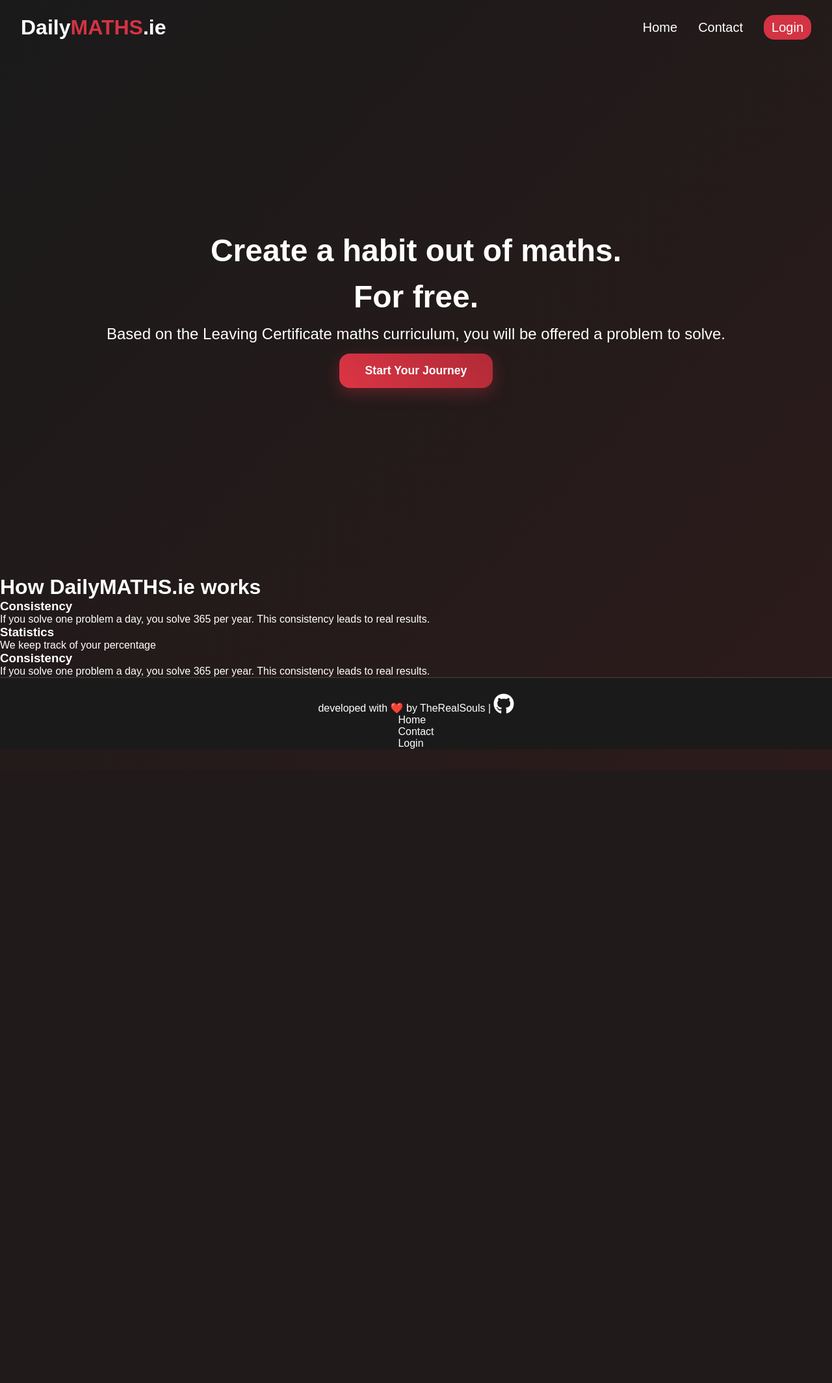
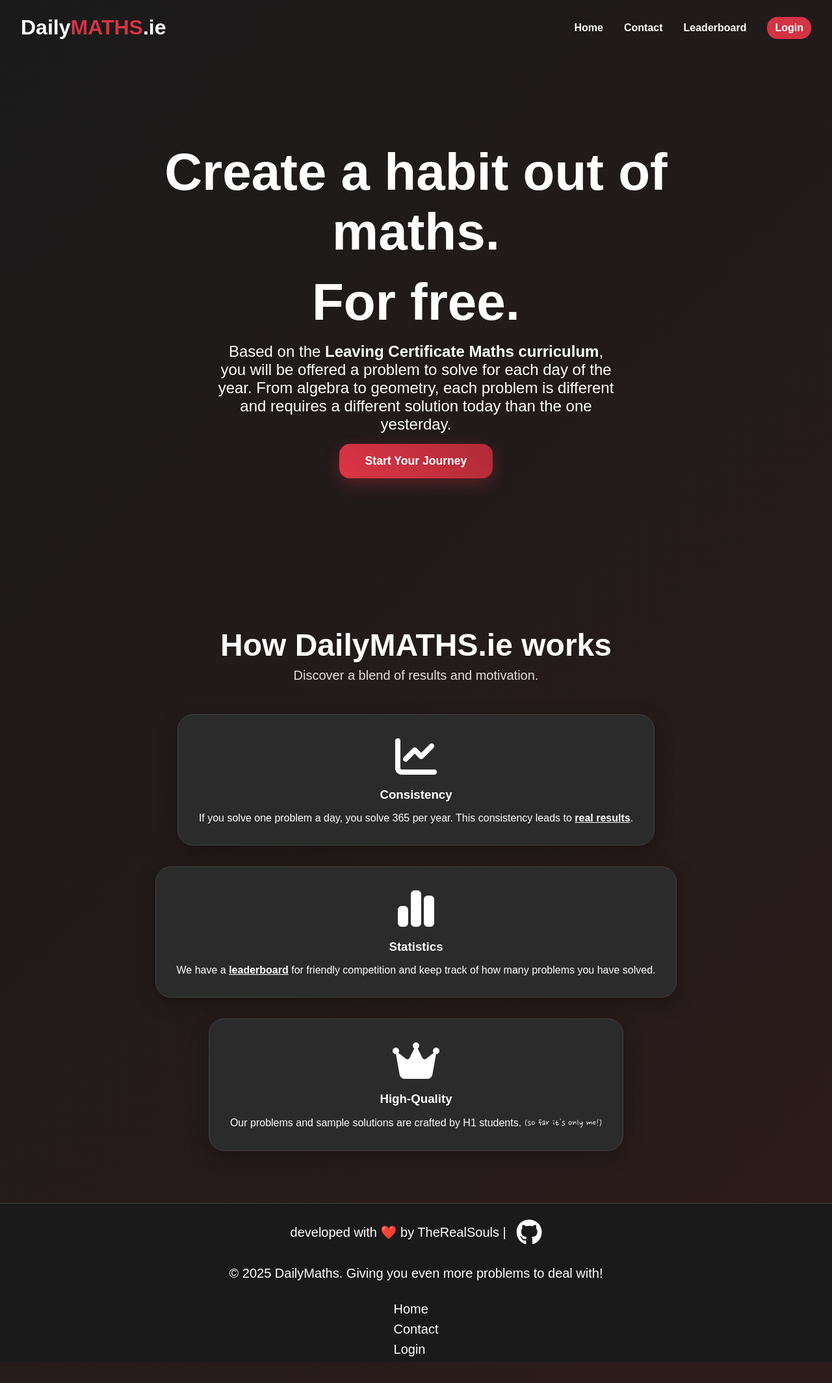
Before and after one commit to TheRealSouls/mathsdaily, a Flask app: page / in a window 1280 px wide. Shown: the whole page at 65% size. Before the commit the page ends 1185 px from the top, so only its background shows below. Run offline with Flask 3, Linux system fonts and the light colour scheme; some libraries are stand-ins or nearby versions; some web fonts are replaced.

Commit message:
Finished index.html and cleaned up files

```diff
--- /dev/null
+++ b/static/index.css
@@ -0,0 +1,138 @@
+/* Hero section */
+
+#hero {
+    height: 100vh;
+    display: flex;
+    flex-direction: column;
+    align-items: center;
+    justify-content: center;
+    text-align: center;
+    position: relative;
+    z-index: 10;
+    font-size: 1.5rem;
+}
+
+#hero h1 {
+    font-size: 5rem;
+}
+
+#hero p {
+    margin: 0 20%;
+}
+
+#hero-content {
+    margin: 0 10%;
+}
+
+#hero-content * {
+    margin-bottom: 1rem;
+}
+
+.cta-button {
+    display: inline-block;
+    padding: 1rem 2.5rem;
+    background: linear-gradient(45deg, #dc3545, #b02a37);
+    border-radius: 1rem;
+    font-weight: bold;
+    font-size: 1.1rem;
+    box-shadow: 0 8px 25px rgba(220, 53, 69, 0.3);
+    transition: all 0.3s ease;
+    text-align: center;
+    margin-top: 1rem;
+}
+
+.cta-button:hover {
+    transform: translateY(-3px);
+    box-shadow: 0 12px 35px rgba(220, 53, 69, 0.4);
+}
+
+.math-symbols {
+    position: absolute;
+    width: 100%;
+    height: 100%;
+    pointer-events: none;
+}
+
+.math-symbol {
+    position: absolute;
+    font-size: 2rem;
+    color: rgba(220, 53, 69, 1);
+    animation: floatSymbol 20s infinite linear;
+    z-index: -1;
+}
+
+@keyframes floatSymbol {
+    0% {
+        transform: translateY(100vh) rotate(0deg);
+        opacity: 0;
+    }
+    10% {
+        opacity: 0.3;
+    }
+    90% {
+        opacity: 0.3;
+    }
+    100% {
+        transform: translateY(-10vh) rotate(720deg);
+        opacity: 0;
+    }
+}
+
+/* Features section */
+
+#features-grid {
+    text-align: center;
+    padding: 5rem 2rem;
+}
+
+#features-grid h1 {
+    font-size: 3rem;
+    display: inline-block;
+}
+
+#features-grid .desc {
+    font-size: 1.25rem;
+    color: #e0e0e0;
+    margin: 0.5rem 0 3rem 0;
+}
+
+.feature-card {
+    background: var(--grey);
+    padding: 2rem;
+    border-radius: 1.5rem;
+    box-shadow: 0 8px 30px rgba(0, 0, 0, 0.3);
+    transition: all 0.3s ease;
+    border: 1px solid #404040;
+    display: flex;
+    flex-direction: column;
+    gap: 1rem;
+}
+
+.feature-card a {
+    text-decoration: underline;
+    font-weight: bold;
+}
+
+.feature-card:hover {
+    transform: translateY(-5px);
+    box-shadow: 0 15px 40px rgba(220, 53, 69, 0.2);
+    border-color: var(--red);
+}
+
+.container {
+    max-width: 1200px;
+    margin: 0 auto;
+    display: flex;
+    flex-direction: column;
+    justify-content: center;
+    align-items: center;
+    gap: 2rem;
+}
+
+/* Media queries: to fix later */
+
+@media only screen and (max-width: 768px) {
+    #footer-nav {
+        flex-direction: row;
+    }
+}
--- /dev/null
+++ b/static/layout.css
@@ -0,0 +1,133 @@
+/* Default */
+
+* {
+    margin: 0;
+    padding: 0;
+    box-sizing: border-box;
+    font-family: "Nata-Sans", sans-serif;
+    color: var(--white);
+    text-decoration: none;
+    list-style: none;
+}
+
+html {
+    overflow-x: hidden;
+}
+
+body {
+    background: linear-gradient(135deg, #1a1a1a 0%, #2d1b1b 100%);
+    overflow-x: hidden;
+}
+
+:root {
+    --black: #1B1A1A;
+    --grey: #2B2B2B;
+    --red: #D43343;
+    --red-2: #dc3545;
+    --white: #FFF;
+}
+
+@media (prefers-reduced-motion: no-preference) {
+    html {
+        scroll-behavior: smooth;
+    }
+}
+
+/* Text styles */
+
+.brackets {
+    font-size: 1rem;
+    font-family: "Nanum Pen Script", cursive;
+    color: #ddd;
+}
+
+/* Header */
+
+header {
+    display: flex;
+    justify-content: space-between;
+    align-items: center;
+    color: var(--white);
+    padding: 1.5rem 2rem;
+}
+
+#title span {
+    text-transform: uppercase;
+    color: var(--red);
+}
+
+#header-nav {
+    display: flex;
+    width: 100%;
+    align-items: center;
+    justify-content: end;
+    margin-left: auto;
+}
+
+#header-nav ul {
+    display: flex;
+    gap: 2rem;
+    align-items: center;
+}
+
+#header-nav ul li a {
+    font-size: 1rem;
+    font-weight: 700;
+    transition: 0.1s ease;
+}
+
+#header-nav ul li:not(:last-child) a:hover {
+    color: var(--red)
+}
+
+#header-nav ul li:last-child {
+    background-color: var(--red);
+    border-radius: 1rem;
+    padding: 0.5rem 0.75rem;
+    transition: 0.2s ease;
+}
+
+#header-nav ul li:last-child:hover {
+    background-color: darkred;
+    box-shadow: 0 0 10px crimson, 0 0 20px crimson inset;
+}
+
+/* Footer */
+
+footer {
+    background-color: var(--black);
+    border-top: 1px solid #404040;
+    padding-top: 1.5rem;
+}
+
+footer p {
+    font-size: 1.25rem;
+    margin-bottom: 2rem;
+    display: flex;
+    align-items: center;
+    justify-content: center;
+    gap: 1rem;
+}
+
+#footer-nav {
+    display: flex;
+    justify-content: center;
+    align-items: center;
+    flex-direction: column;
+    gap: 2rem;
+    margin-bottom: 2rem;
+    flex-wrap: wrap;
+}
+
+#footer-nav a {
+    transition: color 0.3s ease;
+    font-size: 1.25rem;
+}
+
+#footer-nav ul li {
+    margin-bottom: 0.5rem;
+}
+
+#footer-nav a:hover {
+    color: var(--red-2);
+}
--- a/static/style.css
+++ /dev/null
@@ -1,163 +0,0 @@
-* {
-    margin: 0;
-    padding: 0;
-    box-sizing: border-box;
-    font-family: "Nata-Sans", sans-serif;
-    color: var(--white);
-    text-decoration: none;
-    list-style: none;
-}
-
-html {
-    overflow-x: hidden;
-}
-
-body {
-    background: linear-gradient(135deg, #1a1a1a 0%, #2d1b1b 100%);
-    overflow-x: hidden;
-}
-
-:root {
-    --black: #1B1A1A;
-    --grey: #2B2B2B;
-    --red: #D43343;
-    --red-2: #dc3545;
-    --white: #FFF;
-}
-
-@media (prefers-reduced-motion: no-preference) {
-    html {
-        scroll-behavior: smooth;
-    }
-}
-
-header {
-    display: flex;
-    justify-content: space-between;
-    align-items: center;
-    color: var(--white);
-    padding: 1.5rem 2rem;
-}
-
-#title span {
-    text-transform: uppercase;
-    color: var(--red);
-}
-
-#header-nav {
-    display: flex;
-    width: 100%;
-    align-items: center;
-    justify-content: end;
-    margin-left: auto;
-}
-
-#header-nav ul {
-    display: flex;
-    gap: 2rem;
-}
-
-#header-nav ul li a {
-    font-size: 1.25rem;
-}
-
-#header-nav ul li:last-child a {
-    background-color: var(--red);
-    padding: 0.5rem 0.75rem;
-    border-radius: 1rem;
-}
-
-#hero {
-    height: 100vh;
-    display: flex;
-    flex-direction: column;
-    align-items: center;
-    justify-content: center;
-    text-align: center;
-    position: relative;
-    z-index: 10;
-    font-size: 1.5rem;
-}
-
-#hero-content {
-    margin: 0 10%;
-}
-
-#hero-content * {
-    margin-bottom: 1rem;
-}
-
-.cta-button {
-    display: inline-block;
-    padding: 1rem 2.5rem;
-    background: linear-gradient(45deg, #dc3545, #b02a37);
-    border-radius: 1rem;
-    font-weight: bold;
-    font-size: 1.1rem;
-    box-shadow: 0 8px 25px rgba(220, 53, 69, 0.3);
-    transition: all 0.3s ease;
-    text-align: center;
-}
-
-.cta-button:hover {
-    transform: translateY(-3px);
-    box-shadow: 0 12px 35px rgba(220, 53, 69, 0.4);
-}
-
-.math-symbols {
-    position: absolute;
-    width: 100%;
-    height: 100%;
-    pointer-events: none;
-}
-
-.math-symbol {
-    position: absolute;
-    font-size: 2rem;
-    color: rgba(220, 53, 69, 1);
-    animation: floatSymbol 20s infinite linear;
-    z-index: -1;
-}
-
-@keyframes floatSymbol {
-    0% {
-        transform: translateY(100vh) rotate(0deg);
-        opacity: 0;
-    }
-    10% {
-        opacity: 0.3;
-    }
-    90% {
-        opacity: 0.3;
-    }
-    100% {
-        transform: translateY(-10vh) rotate(720deg);
-        opacity: 0;
-    }
-}
-
-footer {
-    background-color: var(--black);
-    border-top: 1px solid #404040;
-    padding-top: 1.5rem;
-}
-
-footer p {
-    text-align: center;
-}
-
-#footer-nav {
-    display: flex;
-    justify-content: center;
-    gap: 2rem;
-    margin-bottom: 2rem;
-    flex-wrap: wrap;
-}
-
-#footer-nav a {
-    transition: color 0.3s ease;
-}
-
-#footer-nav a:hover {
-    color: var(--red-2);
-}
--- a/templates/index.html
+++ b/templates/index.html
@@ -1,4 +1,8 @@
 {% extends "layout.html" %}
+
+{% block styles %}
+    <link rel="stylesheet" href="../static/index.css">
+{% endblock %}
 
 {% block content %}
     <div id="hero">
@@ -6,26 +10,34 @@
         <div id="hero-content">
             <h1>Create a habit out of maths.</h1>
             <h1>For free.</h1>
-            <p>Based on the Leaving Certificate maths curriculum, you will be offered a problem to solve.</p>
+            <p>Based on the <b>Leaving Certificate Maths curriculum</b>, you will be offered a problem to solve for each day of the year. From algebra to geometry, each problem is different and requires a different solution today than the one yesterday.</p>
             <a href="/login" class="cta-button">Start Your Journey</a>
         </div>
     </div>
+
     <div id="features-grid">
         <h1>How DailyMATHS.ie works</h1>
+        <p class="desc">Discover a blend of results and motivation.</p>
+
+        <div class="container">
+
             <div class="feature-card fade-in">
-            <div class="feature-icon"></div>
+                <div class="feature-icon"><i class="fa-solid fa-chart-line fa-4x"></i></div>
                 <h3>Consistency</h1>
                 <p>If you solve one problem a day, you solve 365 per year. This consistency leads to <a href="https://www.researchgate.net/publication/391205475_Small_changes_big_impact_A_mini_review_of_habit_formation_and_behavioral_change_principles" target="_blank" rel="noopener noreferrer">real results</a>.</p>
             </div>
+
             <div class="feature-card fade-in">
-            <div class="feature-icon"></div>
+                <div class="feature-icon"><i class="fa-solid fa-chart-simple fa-4x"></i></div>
                 <h3>Statistics</h1>
-            <p>We keep track of your percentage</p>
+                <p>We have a <a href="/leaderboard" target="_blank" rel="noopener noreferrer">leaderboard</a> for friendly competition and keep track of how many problems you have solved.</p>
             </div>
+
             <div class="feature-card fade-in">
-            <div class="feature-icon"></div>
-            <h3>Consistency</h1>
-            <p>If you solve one problem a day, you solve 365 per year. This consistency leads to <a href="https://www.researchgate.net/publication/391205475_Small_changes_big_impact_A_mini_review_of_habit_formation_and_behavioral_change_principles" target="_blank" rel="noopener noreferrer">real results</a>.</p>
+                <div class="feature-icon"><i class="fa-solid fa-crown fa-4x"></i></div>
+                <h3>High-Quality</h1>
+                <p>Our problems and sample solutions are crafted by H1 students. <span class="brackets">(so far it's only me!)</span></p>
+            </div>
         </div>
     </div>
 {% endblock %}
--- a/templates/layout.html
+++ b/templates/layout.html
@@ -3,7 +3,8 @@
 <head>
     <meta charset="UTF-8">
     <meta name="viewport" content="width=device-width, initial-scale=1.0">
-    <link rel="stylesheet" href="../static/style.css">
+    <link rel="stylesheet" href="../static/layout.css">
+    {% block styles %}{% endblock %}
     <script src="https://kit.fontawesome.com/d24d18c78a.js" crossorigin="anonymous"></script>
     <link rel="preconnect" href="https://fonts.googleapis.com">
     <link rel="preconnect" href="https://fonts.gstatic.com" crossorigin>
@@ -17,6 +18,7 @@
             <ul>
                 <li><a href="#" target="_blank" rel="noopener noreferrer">Home</a></li>
                 <li><a href="#" target="_blank" rel="noopener noreferrer">Contact</a></li>
+                <li><a href="#" target="_blank" rel="noopener noreferrer">Leaderboard</a></li>
                 <li><a href="#" target="_blank" rel="noopener noreferrer">Login</a></li>
             </ul>
         </nav>
@@ -26,6 +28,7 @@
 
     <footer>
         <p>developed with ❤️ by TheRealSouls | <a href="https://github.com/TheRealSouls"><i class="fa-brands fa-github fa-2x"></i></a></p>
+        <p class="copyright">© 2025 DailyMaths. Giving you even more problems to deal with!</p>
         <nav id="footer-nav">
             <ul>
                 <li><a href="#" target="_blank" rel="noopener noreferrer">Home</a></li>
```
Lines whose indentation alone changed are shown as unchanged.
